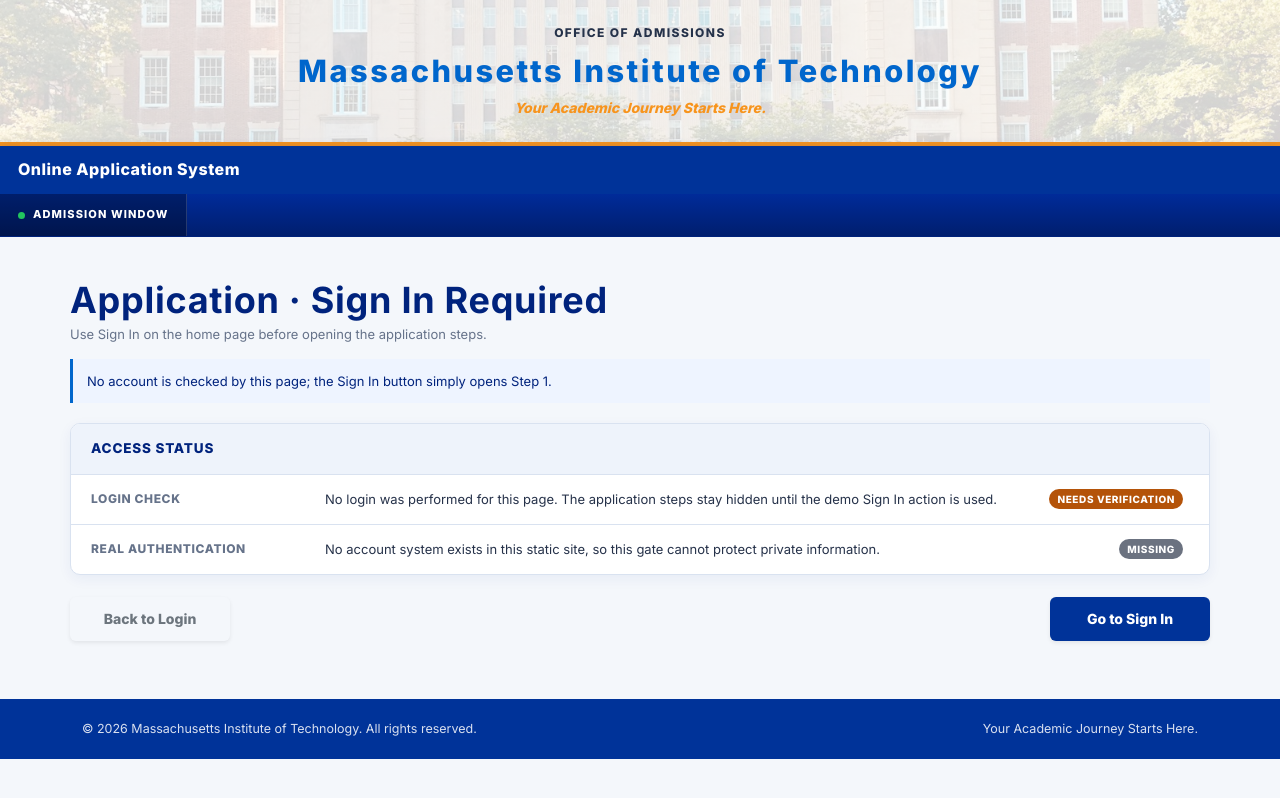
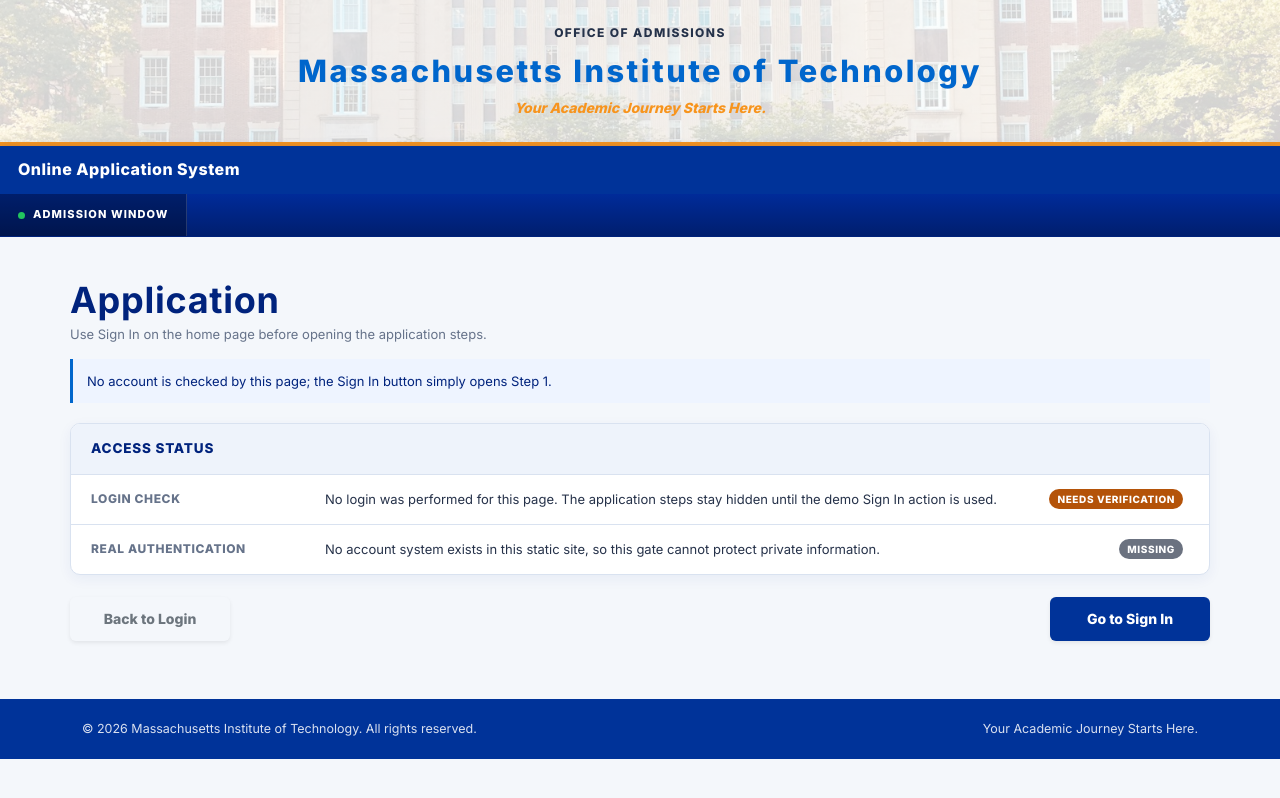
Before and after one commit to felix202422/Uni_Web_App, a plain HTML site: page application.html in a window 1280 px wide. Drawn offline with nearby package versions, Linux system fonts and the light colour scheme.

Commit message:
Simplify application headings and remove personal intro note

```diff
--- a/application.html
+++ b/application.html
@@ -47,8 +47,7 @@
     <!-- STEP 1: PERSONAL INFORMATION -->
     <section class="step-panel" id="step-personal">
       <section class="page-intro">
-        <h1>Application &middot; Personal Information</h1>
-        <p class="small-note">Tell us who you are. Every field on this step is checked by your browser before you continue.</p>
+        <h1>Application</h1>
       </section>
 
       <div class="step-progress" aria-label="Application steps">
@@ -308,7 +307,7 @@
     <!-- STEP 2: ACADEMIC BACKGROUND -->
     <section class="step-panel" id="step-academic">
       <section class="page-intro">
-        <h1>Application &middot; Academic Background</h1>
+        <h1>Application</h1>
         <p class="small-note">Add your most recent school and qualification details.</p>
       </section>
 
@@ -371,7 +370,7 @@
     <!-- STEP 3: PROGRAMME SELECTION -->
     <section class="step-panel" id="step-programme">
       <section class="page-intro">
-        <h1>Application &middot; Programme Selection</h1>
+        <h1>Application</h1>
         <p class="small-note">Choose an award level, then select one programme from the list that appears.</p>
       </section>
 
@@ -543,7 +542,7 @@
     <!-- STEP 4: REVIEW -->
     <section class="step-panel" id="step-review">
       <section class="page-intro">
-        <h1>Application &middot; Review</h1>
+        <h1>Application</h1>
         <p class="small-note">Check the state of this static application flow before the final step.</p>
       </section>
 
@@ -602,7 +601,7 @@
     <!-- STEP 5: CONFIRMATION -->
     <section class="step-panel" id="step-confirmation">
       <section class="page-intro">
-        <h1>Application &middot; Confirmation</h1>
+        <h1>Application</h1>
         <p class="small-note">You have reached the end of the no-JavaScript step flow.</p>
       </section>
 
@@ -656,7 +655,7 @@
     <!-- STEP LOCK -->
     <section class="locked-panel" id="step-locked">
       <section class="page-intro">
-        <h1>Application &middot; Step Locked</h1>
+        <h1>Application</h1>
         <p class="small-note">Complete the earlier steps before opening this one.</p>
       </section>
 
@@ -683,7 +682,7 @@
     <!-- SIGN-IN GATE -->
     <section class="gate-panel" id="login-required">
       <section class="page-intro">
-        <h1>Application &middot; Sign In Required</h1>
+        <h1>Application</h1>
         <p class="small-note">Use Sign In on the home page before opening the application steps.</p>
       </section>
 
```
